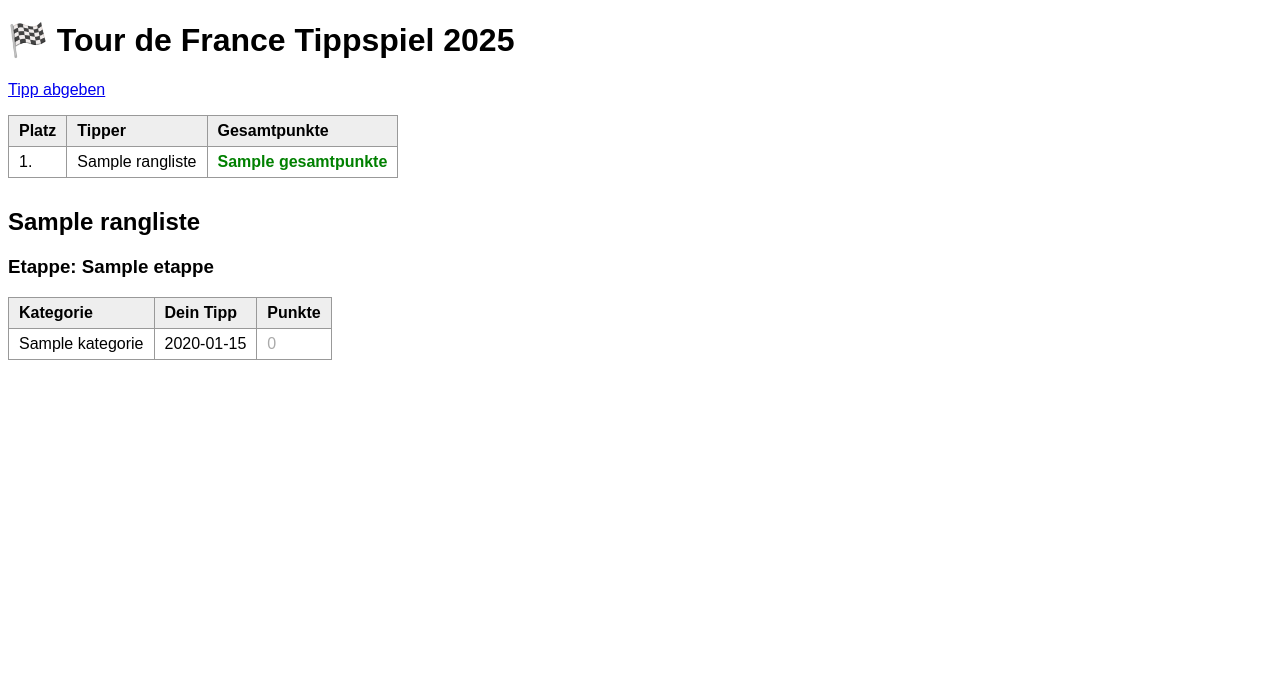
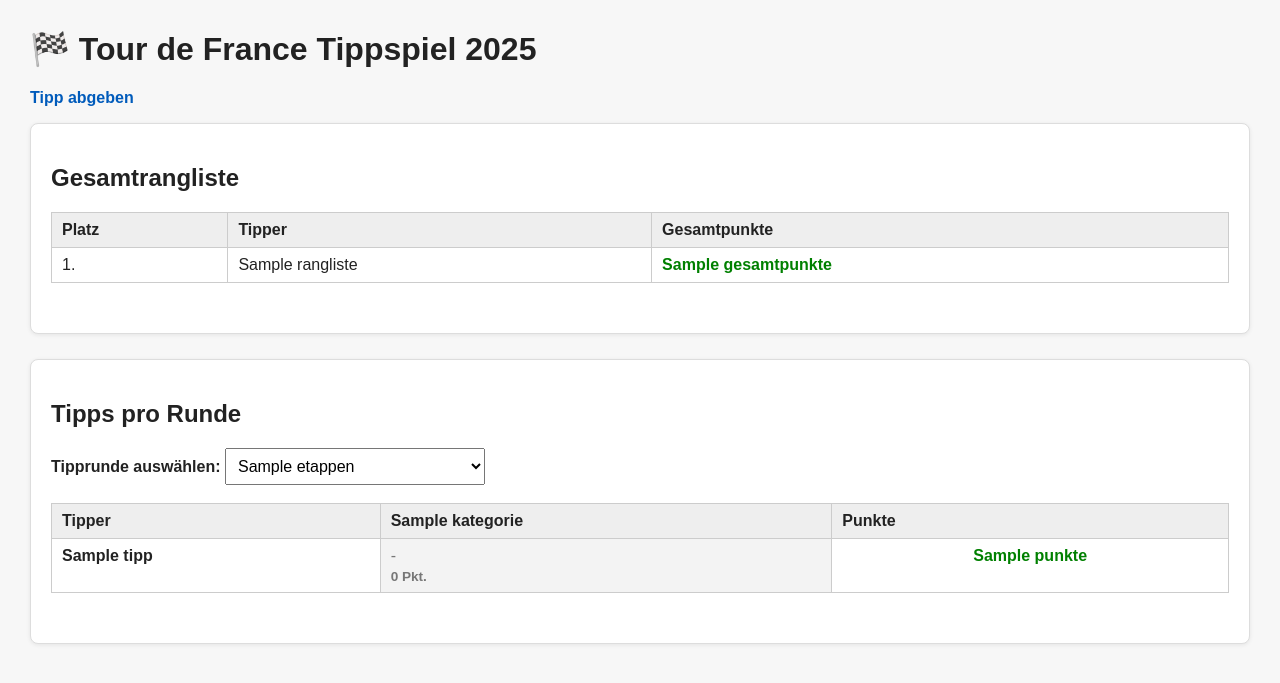
Before and after one commit to DrJEcht/tour-tippspiel, a Flask app: template templates/index.html in a window 1280 px wide. Shown: the top 683 px of the page. Run offline with Flask 3, Linux system fonts and the light colour scheme; the template is opened without the code that fills it: most values are stand-ins (such as "Sample title", 1, 10 or a date in 2020).

Commit message:
Update year in title and enhance styling

```diff
--- a/templates/index.html
+++ b/templates/index.html
@@ -2,37 +2,107 @@
 <html lang="de">
 <head>
   <meta charset="utf-8">
-  <title>Tour de France Tippspiel 2026</title>
+  <title>Tour de France Tippspiel 2025</title>
 
   <style>
     body {
       font-family: sans-serif;
+      margin: 30px;
+      background: #f7f7f7;
+      color: #222;
     }
+
+    h1, h2 {
+      color: #222;
+    }
+
+    a {
+      color: #005bbb;
+      text-decoration: none;
+      font-weight: bold;
+    }
+
     table {
       border-collapse: collapse;
       margin-bottom: 30px;
+      width: 100%;
+      background: white;
     }
+
     th, td {
-      border: 1px solid #999;
-      padding: 6px 10px;
+      border: 1px solid #ccc;
+      padding: 8px 10px;
       text-align: left;
+      vertical-align: top;
     }
+
     th {
       background-color: #eee;
     }
+
+    .card {
+      background: white;
+      border: 1px solid #ddd;
+      border-radius: 8px;
+      padding: 20px;
+      margin-bottom: 25px;
+      box-shadow: 0 1px 4px rgba(0,0,0,0.08);
+    }
+
     .punkte {
       font-weight: bold;
       color: green;
+      text-align: center;
     }
-    .korrekt-3 { color: darkgreen; font-weight: bold; }
-    .korrekt-2 { color: orange; }
-    .korrekt-1 { color: red; }
-    .korrekt-0 { color: #aaa; }
+
+    .punktzahl {
+      display: block;
+      margin-top: 4px;
+      font-size: 0.85em;
+      font-weight: bold;
+    }
+
+    .korrekt-3 {
+      background: #d8f5d0;
+    }
+
+    .korrekt-2 {
+      background: #fff1c2;
+    }
+
+    .korrekt-1 {
+      background: #ffe0c2;
+    }
+
+    .korrekt-0 {
+      background: #f3f3f3;
+      color: #777;
+    }
+
+    select {
+      padding: 8px;
+      font-size: 1em;
+      min-width: 260px;
+    }
+
+    .table-wrapper {
+      overflow-x: auto;
+    }
+
+    .gesamtpunkte {
+      font-weight: bold;
+      color: green;
+    }
   </style>
 </head>
+
 <body>
   <h1>🏁 Tour de France Tippspiel 2025</h1>
+
   <p><a href="{{ url_for('tippen') }}">Tipp abgeben</a></p>
+
+  <div class="card">
+    <h2>Gesamtrangliste</h2>
 
     <table>
       <thead>
@@ -47,39 +117,64 @@
           <tr>
             <td>{{ loop.index }}.</td>
             <td>{{ name }}</td>
-          <td class="punkte">{{ daten.gesamtpunkte }}</td>
+            <td class="gesamtpunkte">{{ daten.gesamtpunkte }}</td>
           </tr>
         {% endfor %}
       </tbody>
     </table>
+  </div>
 
-  {% for name, daten in rangliste %}
-    <h2>{{ name }}</h2>
-    {% for tipp in daten.tipps %}
-      <h3>Etappe: {{ tipp.etappe }}</h3>
+  <div class="card">
+    <h2>Tipps pro Runde</h2>
+
+    <form method="get">
+      <label for="etappe"><strong>Tipprunde auswählen:</strong></label>
+      <select name="etappe" id="etappe" onchange="this.form.submit()">
+        {% for e in etappen %}
+          <option value="{{ e }}" {% if e == ausgewaehlte_etappe %}selected{% endif %}>
+            {{ e }}
+          </option>
+        {% endfor %}
+      </select>
+    </form>
+
+    <br>
+
+    {% if tipps_etappe %}
+      <div class="table-wrapper">
         <table>
           <thead>
             <tr>
-            <th>Kategorie</th>
-            <th>Dein Tipp</th>
+              <th>Tipper</th>
+              {% for kategorie in kategorien %}
+                <th>{{ kategorie_labels[kategorie] if kategorie in kategorie_labels else kategorie.replace('_', ' ').capitalize() }}</th>
+              {% endfor %}
               <th>Punkte</th>
             </tr>
           </thead>
           <tbody>
+            {% for tipp in tipps_etappe %}
+              <tr>
+                <td><strong>{{ tipp.name }}</strong></td>
+
                 {% for kategorie in kategorien %}
-            {% if tipp.daten[kategorie] %}
-              <tr>
-                <td>{{ kategorie.replace('_', ' ').capitalize() }}</td>
-                <td>{{ tipp.daten[kategorie] }}</td>
                   {% set pkt = tipp.korrekt.get(kategorie, 0) %}
-                <td class="korrekt-{{ pkt }}">{{ pkt }}</td>
+                  <td class="korrekt-{{ pkt }}">
+                    {{ tipp.daten.get(kategorie, '') or '-' }}
+                    <span class="punktzahl">{{ pkt }} Pkt.</span>
+                  </td>
+                {% endfor %}
+
+                <td class="punkte">{{ tipp.punkte }}</td>
               </tr>
-            {% endif %}
             {% endfor %}
           </tbody>
         </table>
-    {% endfor %}
-  {% endfor %}
+      </div>
+    {% else %}
+      <p>Für diese Tipprunde wurden noch keine ausgewerteten Tipps angezeigt.</p>
+    {% endif %}
+  </div>
 
 </body>
 </html>
```
Lines whose indentation alone changed are shown as unchanged.
